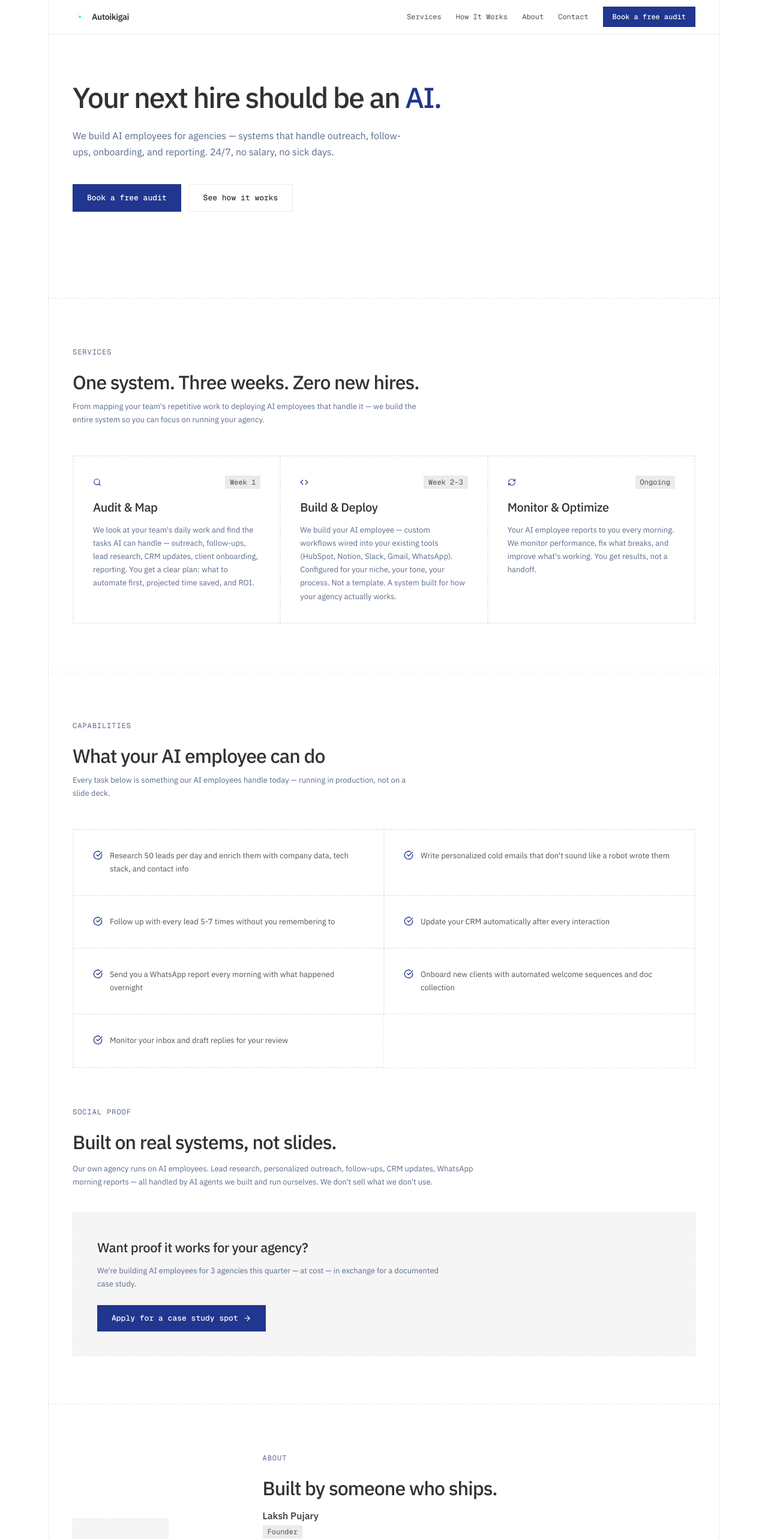
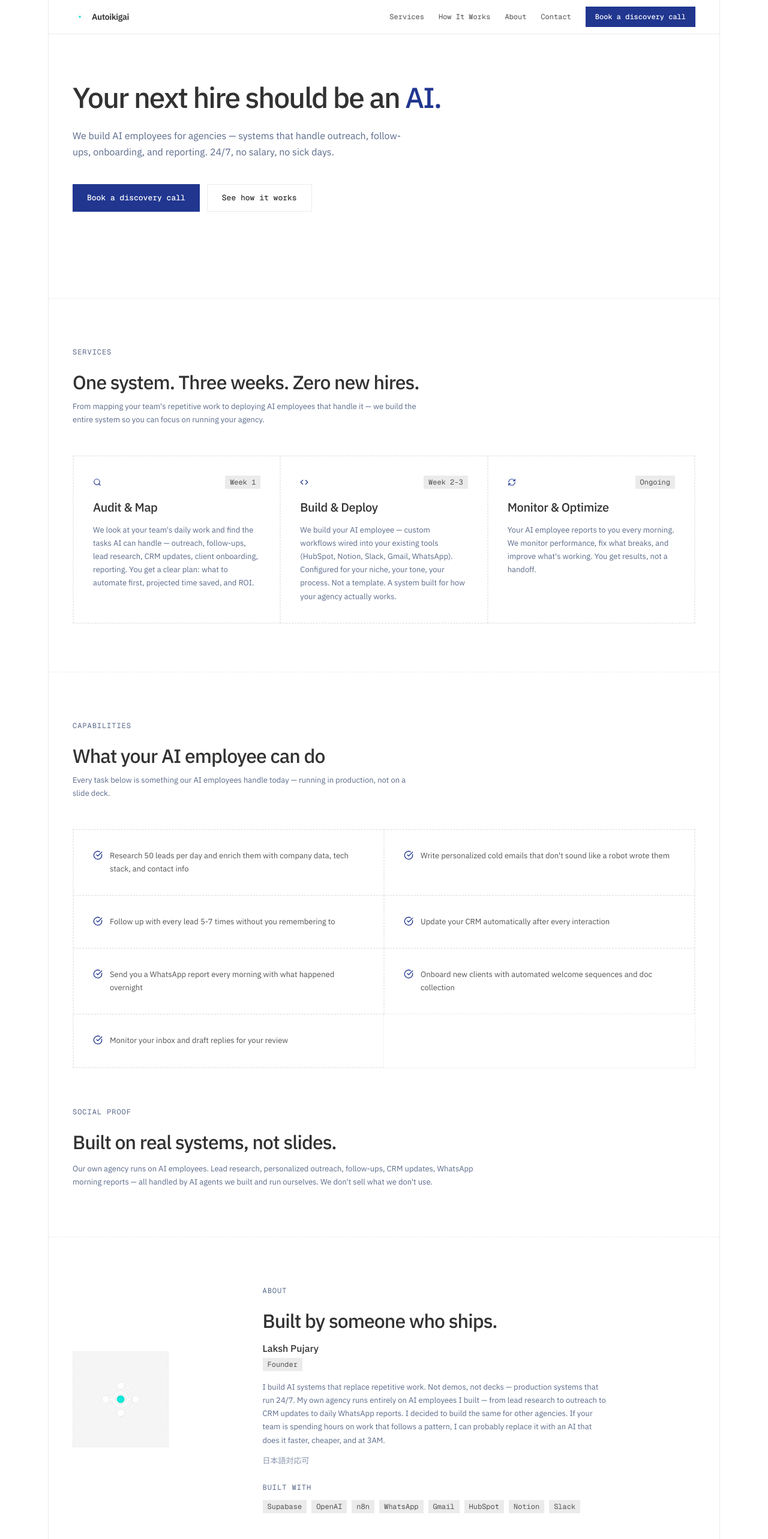
Before and after one commit to lakshcode9/autoikigai-reborn, a Next.js app: page / in a window 1280 px wide. Shown: the top 2566 px of the page at 60% size. Built offline with nearby package versions, Linux system fonts and the light colour scheme.

Commit message:
pricing:  Blueprint + discovery call CTA everywhere
- All 'Book a free audit' -> 'Book a discovery call'
- Removed case study spot / 3-agencies-at-cost offer
- Bottom CTA: ,000 AI Employee Blueprint pricing section
- FAQ pricing updated to reflect  Blueprint + credit-toward-build

```diff
--- a/src/components/layout/Navbar.tsx
+++ b/src/components/layout/Navbar.tsx
@@ -65,7 +65,7 @@ export function Navbar() {
             className="btn-primary"
             style={{ padding: "8px 16px", fontSize: "0.75rem" }}
           >
-            Book a free audit
+            Book a discovery call
           </a>
         </nav>
 
@@ -139,7 +139,7 @@ export function Navbar() {
                   className="btn-primary w-full text-center block"
                   style={{ fontSize: "0.8125rem" }}
                 >
-                  Book a free audit
+                  Book a discovery call
                 </a>
               </div>
             </div>
--- a/src/components/sections/CTASection.tsx
+++ b/src/components/sections/CTASection.tsx
@@ -11,31 +11,58 @@ export default function CTASection() {
         whileInView={{ opacity: 1, y: 0 }}
         viewport={{ once: true }}
         transition={{ duration: 0.5 }}
-        className="text-center"
+        className="max-w-2xl mx-auto"
       >
+        {/* Price tag */}
+        <div className="text-center mb-8">
+          <p className="section-label" style={{ marginBottom: "16px" }}>
+            Get Started
+          </p>
           <h2
-          className="text-[24px] md:text-[32px] leading-[1.1] tracking-[-0.03em] font-medium mb-4"
+            className="text-[28px] md:text-[36px] leading-[1.1] tracking-[-0.03em] font-medium mb-2"
             style={{ color: "var(--text-primary)" }}
           >
-          Tell me the task your team hates most.
+            $5,000 &mdash; AI Employee Blueprint
           </h2>
+        </div>
 
+        {/* Description */}
+        <div className="space-y-4 mb-8">
           <p
-          className="text-[0.8125rem] leading-[1.7] mb-8 max-w-lg mx-auto"
+            className="text-[0.8125rem] leading-[1.7]"
             style={{ color: "var(--text-muted)" }}
           >
-          30 minutes. No pitch. You&apos;ll leave knowing exactly what AI can
-          handle in your agency, how long it takes, and what it costs.
+            We spend one week inside your agency&apos;s operations. You walk
+            away with a complete AI employee architecture &mdash; every workflow
+            mapped, every integration specced, every timeline defined. Ready to
+            deploy.
           </p>
+          <p
+            className="text-[0.8125rem] leading-[1.7]"
+            style={{ color: "var(--text-muted)" }}
+          >
+            If you move forward with the build, the $5,000 is credited toward
+            your project.
+          </p>
+          <p
+            className="text-[0.875rem] leading-[1.7] font-medium"
+            style={{ color: "var(--text-primary)" }}
+          >
+            This isn&apos;t a free audit. This is engineering.
+          </p>
+        </div>
 
+        {/* CTA */}
+        <div className="text-center">
           <a
             href={BOOKING_URL}
             target="_blank"
             rel="noopener noreferrer"
             className="btn-primary"
           >
-          Book a free audit
+            Book a discovery call
           </a>
+        </div>
       </motion.div>
     </section>
   );
--- a/src/components/sections/CaseStudiesSection.tsx
+++ b/src/components/sections/CaseStudiesSection.tsx
@@ -1,8 +1,8 @@
 "use client";
 
 import { motion } from "framer-motion";
-import { ArrowRight, CheckCircle } from "lucide-react";
-import { USE_CASES, BOOKING_URL } from "@/lib/content";
+import { CheckCircle } from "lucide-react";
+import { USE_CASES } from "@/lib/content";
 
 export default function CaseStudiesSection() {
   return (
@@ -61,7 +61,6 @@ export default function CaseStudiesSection() {
         whileInView={{ opacity: 1, y: 0 }}
         viewport={{ once: true }}
         transition={{ duration: 0.5 }}
-        className="mb-10"
       >
         <p className="section-label">Social Proof</p>
         <h2
@@ -80,42 +79,6 @@ export default function CaseStudiesSection() {
           what we don&apos;t use.
         </p>
       </motion.div>
-
-      {/* Case study CTA card */}
-      <motion.div
-        initial={{ opacity: 0, y: 16 }}
-        whileInView={{ opacity: 1, y: 0 }}
-        viewport={{ once: true }}
-        transition={{ duration: 0.5, delay: 0.1 }}
-        className="p-8 md:p-10"
-        style={{
-          border: "1px dashed var(--border-default)",
-          background: "var(--bg-elevated)",
-        }}
-      >
-        <h3
-          className="text-[18px] md:text-[22px] font-medium mb-3 tracking-[-0.02em]"
-          style={{ color: "var(--text-primary)" }}
-        >
-          Want proof it works for your agency?
-        </h3>
-        <p
-          className="text-[0.8125rem] leading-[1.7] max-w-xl mb-6"
-          style={{ color: "var(--text-muted)" }}
-        >
-          We&apos;re building AI employees for 3 agencies this quarter &mdash;
-          at cost &mdash; in exchange for a documented case study.
-        </p>
-        <a
-          href={BOOKING_URL}
-          target="_blank"
-          rel="noopener noreferrer"
-          className="btn-primary inline-flex items-center gap-2"
-        >
-          Apply for a case study spot
-          <ArrowRight className="w-3.5 h-3.5" />
-        </a>
-      </motion.div>
     </section>
   );
 }
--- a/src/components/sections/HeroSection.tsx
+++ b/src/components/sections/HeroSection.tsx
@@ -51,7 +51,7 @@ export default function HeroSection() {
               rel="noopener noreferrer"
               className="btn-primary"
             >
-              Book a free audit
+              Book a discovery call
             </a>
             <a href="#services" className="btn-secondary bg-white">
               See how it works
--- a/src/lib/content.ts
+++ b/src/lib/content.ts
@@ -67,7 +67,7 @@ export const FAQ_ITEMS: FAQItem[] = [
   {
     question: "How much does it cost?",
     answer:
-      "Setup starts at $2,000. Ongoing maintenance and optimization is a monthly retainer based on complexity. Book an audit and we'll give you exact pricing for your use case.",
+      "The AI Employee Blueprint is $5,000 — a one-week deep dive into your operations with a fully scoped system design. If you move forward, it's credited toward the build. Implementation starts at $5,000+ depending on complexity, with ongoing maintenance as a monthly retainer.",
   },
   {
     question: "How quickly will I see results?",
```
Lines whose indentation alone changed are shown as unchanged.
